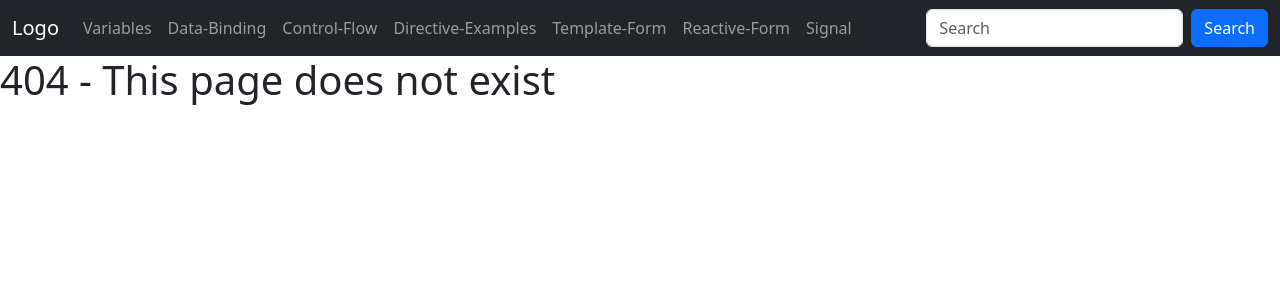
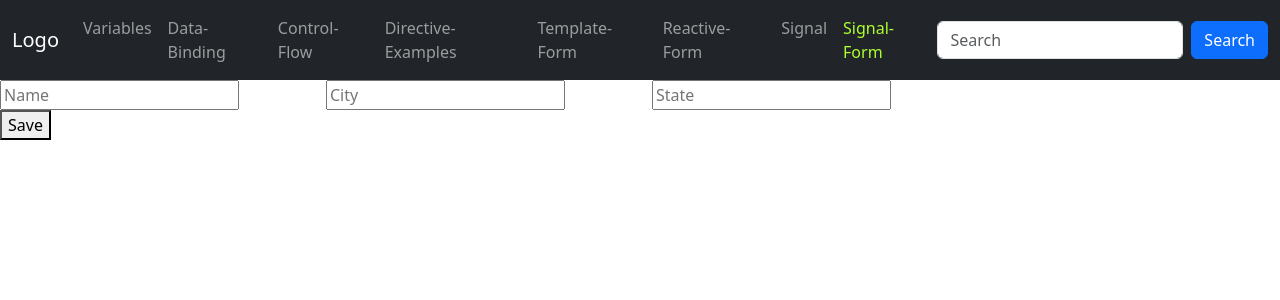
Before and after one commit to mmanzin-dev/Praksa1, an Angular app in the folder angular22Tutorial/: page /signalform in a window 1280 px wide. Before the commit this address had no page. Shown: the top 300 px of the page. Built offline with nearby package versions, Linux system fonts and the light colour scheme.

Commit message:
Signal form

```diff
--- a/angular22Tutorial/src/app/app.html
+++ b/angular22Tutorial/src/app/app.html
@@ -30,6 +30,9 @@
         <li class="nav-item">
           <a class="nav-link" routerLinkActive="active" routerLink="signal">Signal</a>
         </li>
+        <li class="nav-item">
+          <a class="nav-link" routerLinkActive="active" routerLink="signalform">Signal-Form</a>
+        </li>
       </ul>
       <form class="d-flex">
         <input class="form-control me-2" type="text" placeholder="Search">
--- a/angular22Tutorial/src/app/app.routes.ts
+++ b/angular22Tutorial/src/app/app.routes.ts
@@ -7,6 +7,7 @@ import { ControlFlow } from './components/control-flow/control-flow';
 import { TemplateForm } from './components/template-form/template-form';
 import { ReactiveForm } from './components/reactive-form/reactive-form';
 import { Signal } from './components/signal/signal';
+import { SignalForm } from './components/signal-form/signal-form';
 
 export const routes: Routes = [
     {
@@ -44,6 +45,10 @@ export const routes: Routes = [
         component: Signal
     },
     {
+        path:'signalform',
+        component: SignalForm
+    },
+    {
         // Route/page for when user wants to go to non-existing route/page
         // Wildcard route
         path:'**',
--- /dev/null
+++ b/angular22Tutorial/src/app/components/signal-form/signal-form.html
@@ -0,0 +1,40 @@
+<div class="row">
+    <div class="col-3">
+        <!-- On every input element use [formField] to bind it to values in .ts file -->
+        <input type="text" [formField]="employeeForm.empName" placeholder="Name">
+        <!-- touched() property makes the error appear after user has clicked the input box -->
+        <!-- Meaning, the error wont show on page load -->
+        @if (employeeForm.empName().touched()) {
+            <div class="text-danger">
+                @for (item of employeeForm.empName().errors(); track $index) {
+                {{item.message}}
+                }
+            </div>
+        }
+    </div>
+    <div class="col-3">
+        <input type="text" [formField]="employeeForm.empCity" placeholder="City">
+        @if (employeeForm.empCity().touched()) {
+            <div class="text-danger">
+                @for (item of employeeForm.empCity().errors(); track $index) {
+                {{item.message}}
+                }
+            </div>
+        }
+    </div>
+    <div class="col-3">
+        <input type="text" [formField]="employeeForm.empState" placeholder="State">
+        @if (employeeForm.empState().touched()) {
+            <div class="text-danger">
+                @for (item of employeeForm.empState().errors(); track $index) {
+                {{item.message}}
+                }
+            </div>
+        }
+    </div>
+</div>
+<div class="row">
+    <div class="col-4">
+        <button (click)="onSaveEmp()">Save</button>
+    </div>
+</div>
--- /dev/null
+++ b/angular22Tutorial/src/app/components/signal-form/signal-form.ts
@@ -0,0 +1,32 @@
+import { Component, signal } from '@angular/core';
+import { form, FormField, minLength, required, schema } from '@angular/forms/signals';
+
+@Component({
+  selector: 'app-signal-form',
+  imports: [FormField],
+  templateUrl: './signal-form.html',
+  styleUrl: './signal-form.css',
+})
+export class SignalForm {
+  // Specify the model for the form
+  employeeModel = signal({
+    empName: '',
+    empCity: '',
+    empState: ''
+  });
+
+  // Pass that model to Signal form
+  // Validation specification is done here as well
+  employeeForm = form(this.employeeModel, schema => {
+    required(schema.empName, {message: 'Name is required'}),
+    minLength(schema.empName, 3, {message: 'Minimum 3 characters'})
+    required(schema.empCity, {message: 'City is required'}),
+    minLength(schema.empCity, 3, {message: 'Minimum 3 characters'}),
+    required(schema.empState, {message: 'State is required'})
+  });
+
+  onSaveEmp() {
+    const formValue = this.employeeForm().value();
+    debugger;
+  }
+}
```
Also changed, not shown: angular22Tutorial/src/app/components/signal-form/signal-form.css (added), 1 other file (tests, documents, lock files or other folders).
